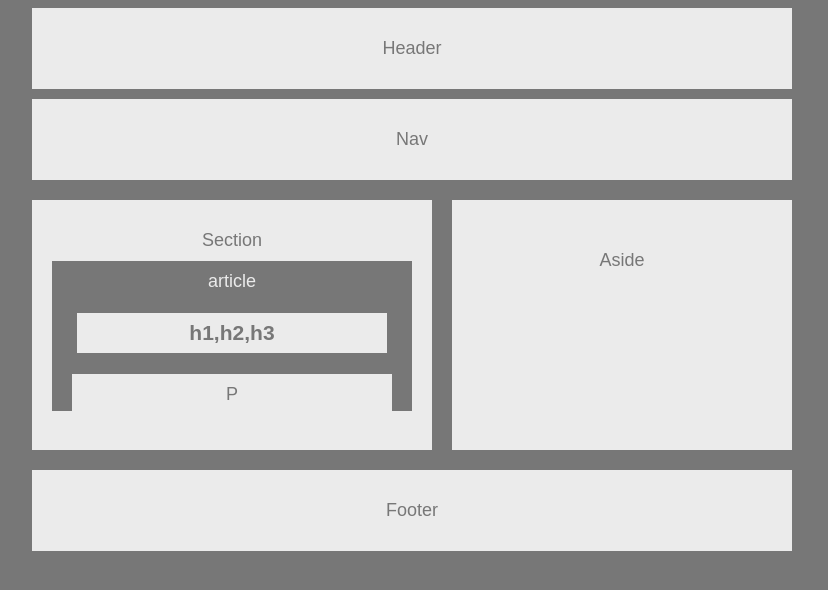
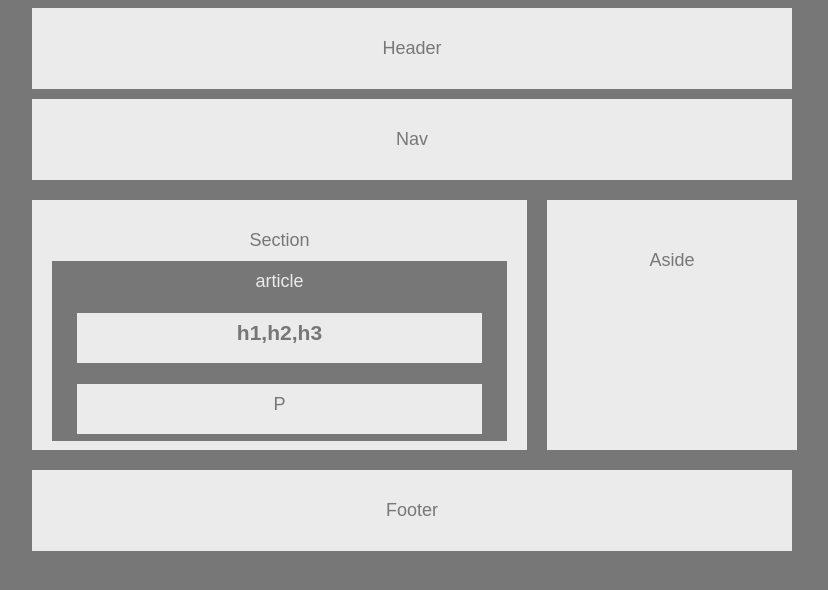
Before and after one commit to KyleBick/HW-Wireframe, a plain HTML site: page index.html in a window 1280 px wide. Shown: the whole page, without its empty margins (76-904 px from the left). Drawn offline with Linux system fonts and the light colour scheme.

Commit message:
made updates

```diff
--- a/index.html
+++ b/index.html
@@ -26,7 +26,7 @@
 
             article
 
-            <h1>h1,h2,h3</h1>
+            <h1 id="head">h1,h2,h3</h1>
 
 
             <p id="para">P</p>
--- a/style.css
+++ b/style.css
@@ -9,6 +9,7 @@ body {
     background: #777;
     width: 960px;
     font-size: 18px;
+
 }
 
 #header, #nav, #section, #aside, #footer {
@@ -23,10 +24,7 @@ body {
 h1 {
     color: #777;
     background: #ebebeb;
-    Margin-left: 25px;
-    Margin-right: 25px;
-    height: 40px;
-    padding-top: 8px;
+
 }
 
 P {
@@ -40,6 +38,7 @@ P {
     margin-left: 100px;
     margin-right: 100px;
     margin-bottom: 10px;
+
 }
 
 #nav {
@@ -55,7 +54,7 @@ P {
     margin-left: 100px;
     Clear: both;
     Float: left;
-    width: 400px;
+    width: 495px;
     height: 250px;
     margin-bottom: 20px;
     Margin-right: 20px;
@@ -66,23 +65,32 @@ P {
     Margin-left: 20px;
     Margin-right: 20px;
     padding-top: 10px;
-    height: 150px;
+    height: 180px;
+}
+
+#head {
+    Margin-left: 25px;
+    Margin-right: 25px;
+    height: 50px;
+    padding-top: 8px;
+    margin-top: px;
 }
 
 #para{
-margin-top: 10px;
-Margin-left: 20px;
-Margin-right: 20px;
+margin-top: px;
+Margin-left: 25px;
+Margin-right: 25px;
 padding-top: 10px;
 height: 50px;
+margin-bottom: 20px;
 }
 
 #aside {
-    margin-right: 100px;
-    width: 340px;
+    margin-right: 50px;
+    width: 250px;
     height: 250px;
     float: left;
-    margin-bottom: 20px;
+    margin-bottom: 10px;
     padding-top: 50px;
 }
 
```
